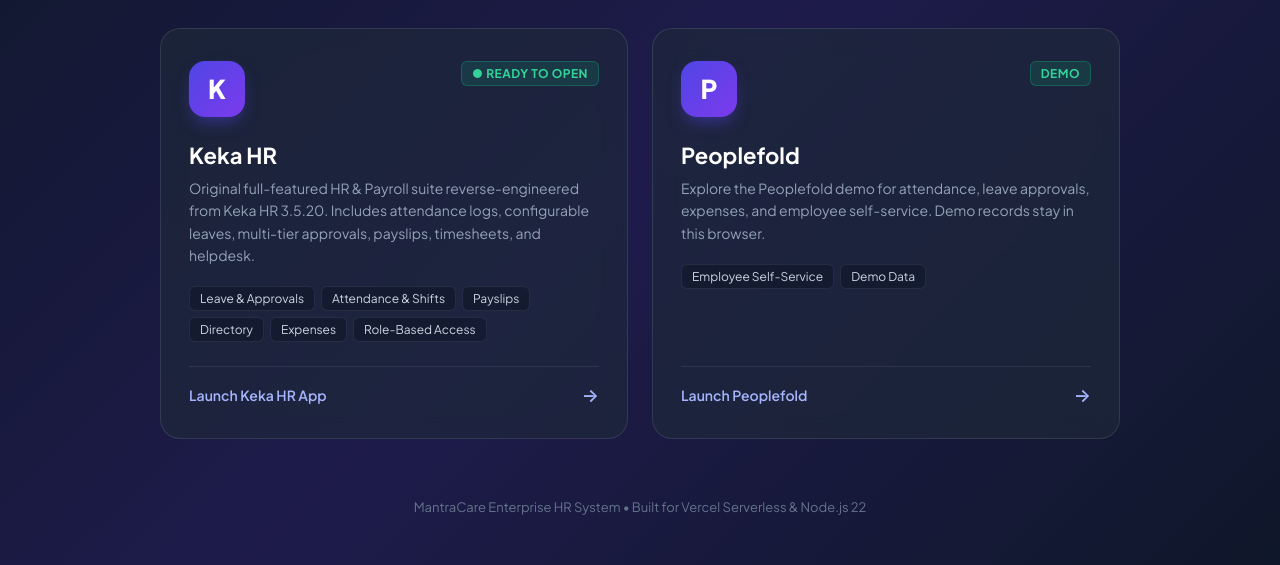
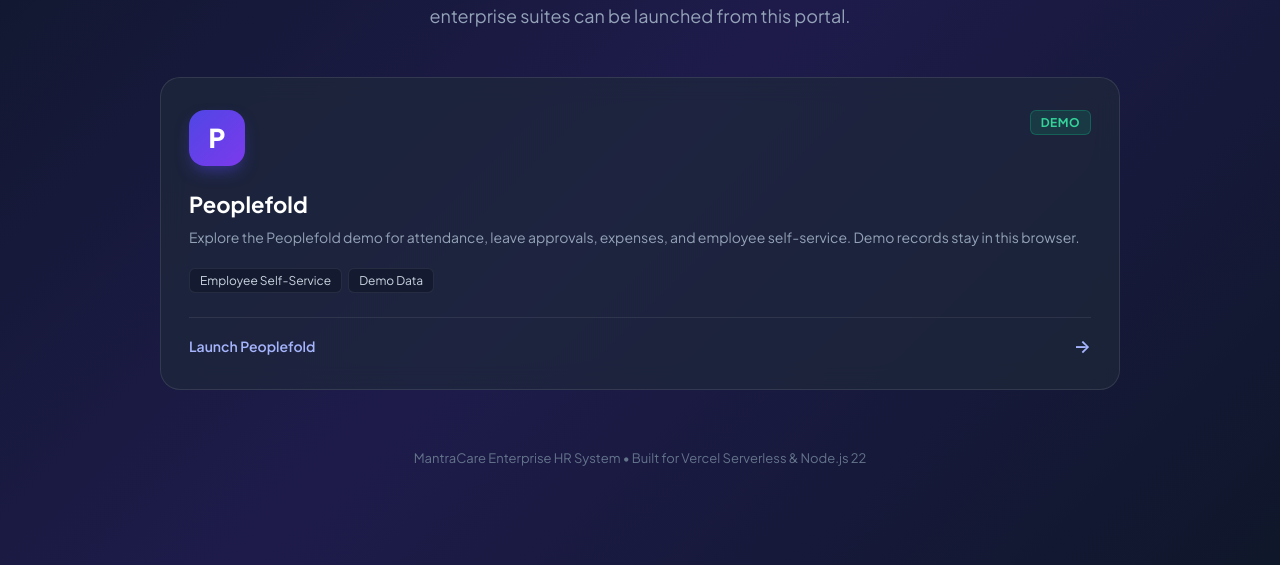
Before and after one commit to karan-mantracare/hr-payroll, a website: page public/index.html in a window 1280 px wide. Shown: the part 235-800 px from the top of the page. Drawn offline with Linux system fonts and the light colour scheme.

Commit message:
fix(portal): remove Keka HR card from application chooser

```diff
--- a/public/index.html
+++ b/public/index.html
@@ -205,31 +205,7 @@
     </div>
 
     <div class="apps-grid">
-      <!-- 1. Keka HR Suite -->
-      <a href="/payroll/keka" class="app-card">
-        <div>
-          <div class="card-top">
-            <div class="icon-box icon-keka">K</div>
-            <span class="status-tag status-live">● Ready to Open</span>
-          </div>
-          <h2>Keka HR</h2>
-          <p class="desc">Original full-featured HR & Payroll suite reverse-engineered from Keka HR 3.5.20. Includes attendance logs, configurable leaves, multi-tier approvals, payslips, timesheets, and helpdesk.</p>
-          <div class="features-list">
-            <span class="feature-chip">Leave & Approvals</span>
-            <span class="feature-chip">Attendance & Shifts</span>
-            <span class="feature-chip">Payslips</span>
-            <span class="feature-chip">Directory</span>
-            <span class="feature-chip">Expenses</span>
-            <span class="feature-chip">Role-Based Access</span>
-          </div>
-        </div>
-        <div class="card-footer">
-          <span>Launch Keka HR App</span>
-          <span class="arrow">→</span>
-        </div>
-      </a>
-
-      <!-- 2. Peoplefold demo -->
+      <!-- Peoplefold demo -->
       <a href="/payroll/peoplefold" class="app-card">
         <div>
           <div class="card-top">
```
Also changed, not shown: public/portal.html (+1 -25 lines).
